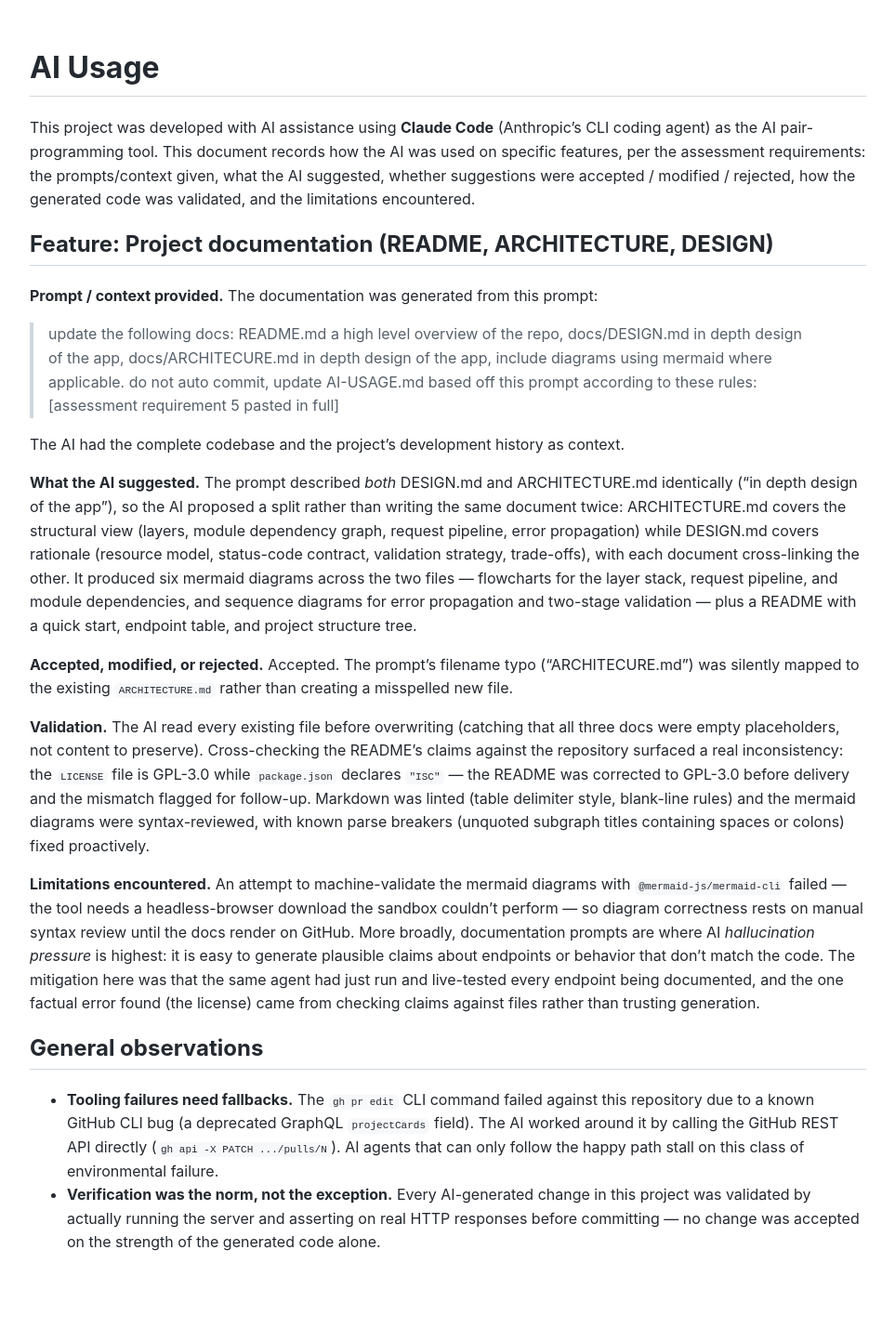
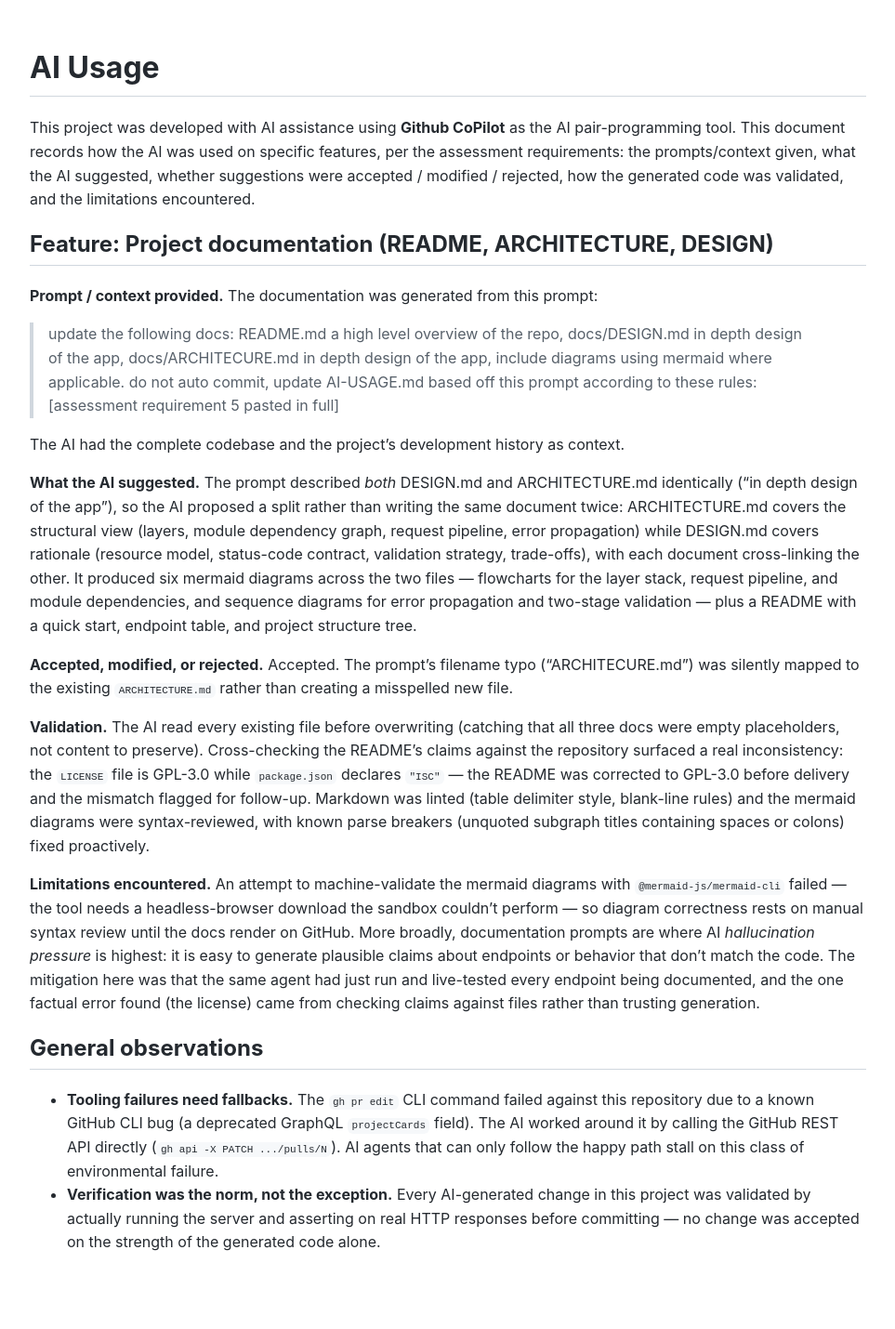
Before and after one commit to das77/fsep-node-express-api, a Jekyll site: the page built from docs/AI-USAGE.md, in a window 1280 px wide. Shown: the whole page at 93% size, without its empty margins (158-1121 px from the left). Built offline with Jekyll 4.4.1, drawn with Linux system fonts in a browser that asks for light colours; our own code applies the rules of GitHub Pages for plain Markdown files.

Commit message:
Update AI tool reference to GitHub Copilot

```diff
--- a/docs/AI-USAGE.md
+++ b/docs/AI-USAGE.md
@@ -1,6 +1,6 @@
 # AI Usage
 
-This project was developed with AI assistance using **Claude Code** (Anthropic's CLI coding agent) as the AI pair-programming tool. This document records how the AI was used on specific features, per the assessment requirements: the prompts/context given, what the AI suggested, whether suggestions were accepted / modified / rejected, how the generated code was validated, and the limitations encountered.
+This project was developed with AI assistance using **Github CoPilot** as the AI pair-programming tool. This document records how the AI was used on specific features, per the assessment requirements: the prompts/context given, what the AI suggested, whether suggestions were accepted / modified / rejected, how the generated code was validated, and the limitations encountered.
 
 ## Feature: Project documentation (README, ARCHITECTURE, DESIGN)
 
```
